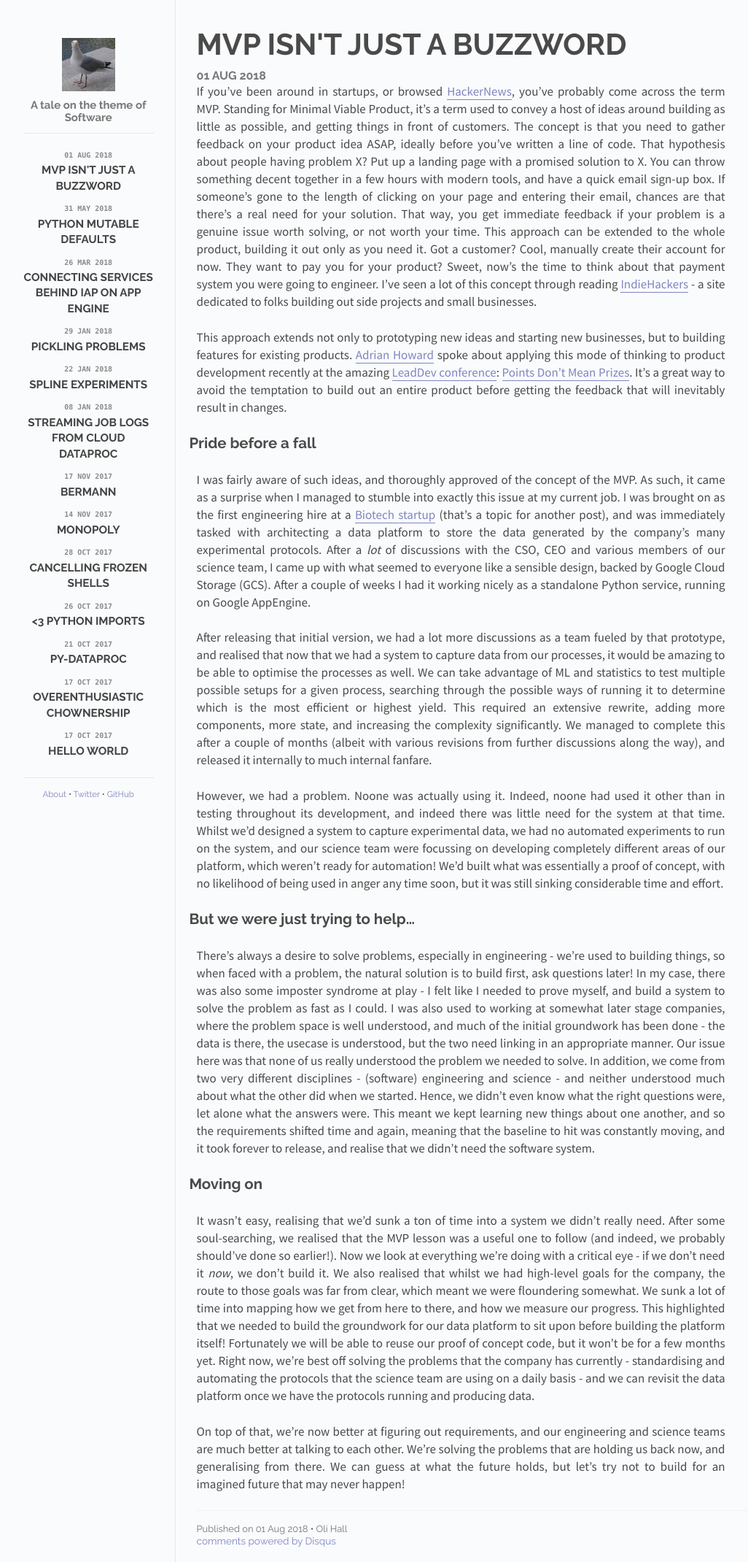
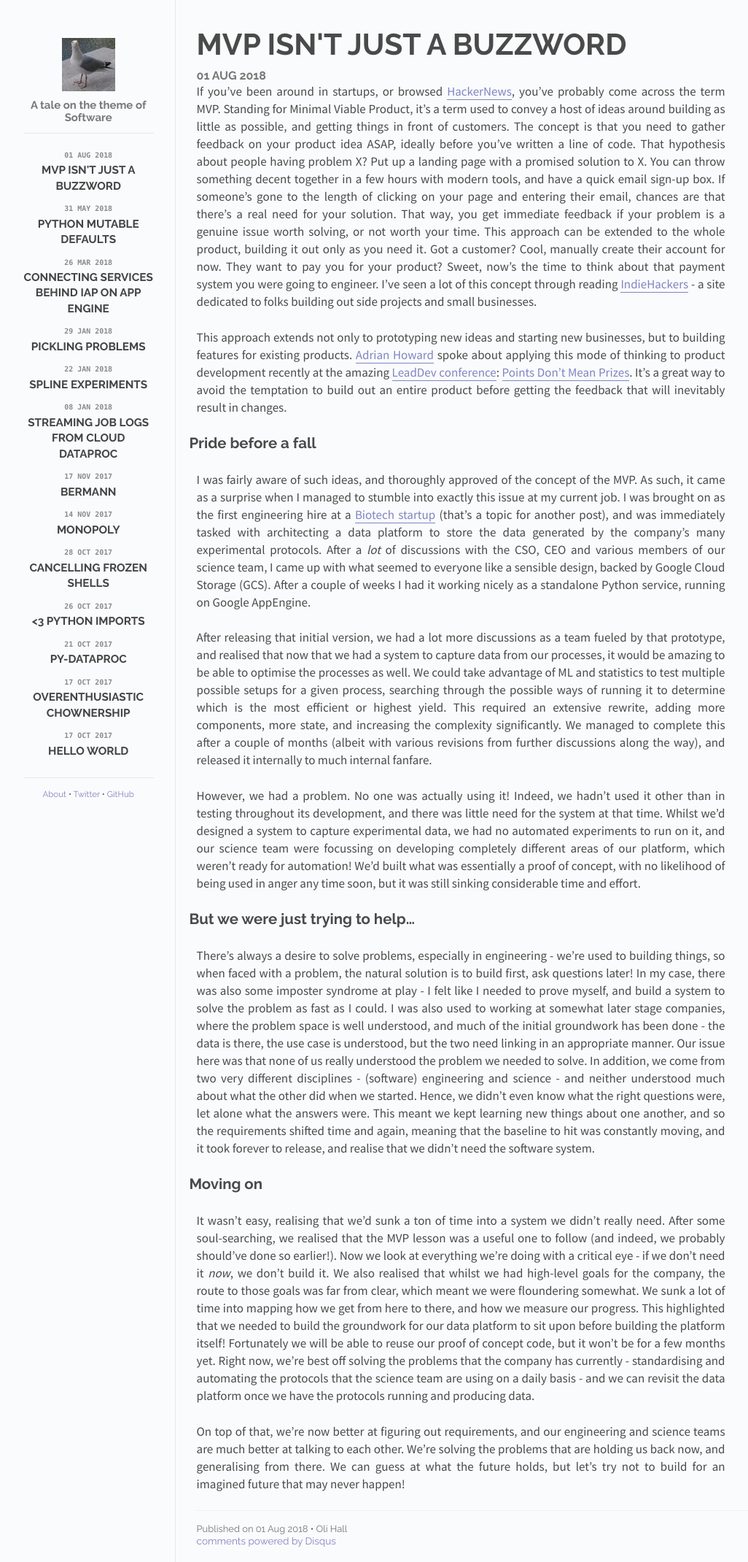
Before and after one commit to oli-hall/oli-hall.github.io, a Jekyll site: the page built from _posts/2018-08-01-mvp-isnt-just-a-buzzword.md, in a window 1280 px wide. Shown: the whole page at 73% size, without its empty margins (118-1144 px from the left). Built offline with Jekyll 4.4.1, drawn with Linux system fonts in a browser that asks for light colours; comment, search, counter and statistics services are not loaded.

Commit message:
Tweak wording and spelling for flow

```diff
--- a/_posts/2018-08-01-mvp-isnt-just-a-buzzword.md
+++ b/_posts/2018-08-01-mvp-isnt-just-a-buzzword.md
@@ -14,14 +14,13 @@ This approach extends not only to prototyping new ideas and starting new busines
 
 I was fairly aware of such ideas, and thoroughly approved of the concept of the MVP. As such, it came as a surprise when I managed to stumble into exactly this issue at my current job. I was brought on as the first engineering hire at a [Biotech startup](https://labgeni.us) (that's a topic for another post), and was immediately tasked with architecting a data platform to store the data generated by the company's many experimental protocols. After a _lot_ of discussions with the CSO, CEO and various members of our science team, I came up with what seemed to everyone like a sensible design, backed by Google Cloud Storage (GCS). After a couple of weeks I had it working nicely as a standalone Python service, running on Google AppEngine.
 
-After releasing that initial version, we had a lot more discussions as a team fueled by that prototype, and realised that now that we had a system to capture data from our processes, it would be amazing to be able to optimise the processes as well. We can take advantage of ML and statistics to test multiple possible setups for a given process, searching through the possible ways of running it to determine which is the most efficient or highest yield. This required an extensive rewrite, adding more components, more state, and increasing the complexity significantly. We managed to complete this after a couple of months (albeit with various revisions from further discussions along the way), and released it internally to much internal fanfare.
+After releasing that initial version, we had a lot more discussions as a team fueled by that prototype, and realised that now that we had a system to capture data from our processes, it would be amazing to be able to optimise the processes as well. We could take advantage of ML and statistics to test multiple possible setups for a given process, searching through the possible ways of running it to determine which is the most efficient or highest yield. This required an extensive rewrite, adding more components, more state, and increasing the complexity significantly. We managed to complete this after a couple of months (albeit with various revisions from further discussions along the way), and released it internally to much internal fanfare.
 
-However, we had a problem. Noone was actually using it. Indeed, noone had used it other than in testing throughout its development, and indeed there was little need for the system at that time. Whilst we'd designed a system to capture experimental data, we had no automated experiments to run on the system, and our science team were focussing on developing completely different areas of our platform, which weren't ready for automation! We'd built what was essentially a proof of concept, with no likelihood of being used in anger any time soon, but it was still sinking considerable time and effort.
-
+However, we had a problem. No one was actually using it! Indeed, we hadn't used it other than in testing throughout its development, and there was little need for the system at that time. Whilst we'd designed a system to capture experimental data, we had no automated experiments to run on it, and our science team were focussing on developing completely different areas of our platform, which weren't ready for automation! We'd built what was essentially a proof of concept, with no likelihood of being used in anger any time soon, but it was still sinking considerable time and effort.
 
 ## But we were just trying to help...
 
-There's always a desire to solve problems, especially in engineering - we're used to building things, so when faced with a problem, the natural solution is to build first, ask questions later! In my case, there was also some imposter syndrome at play - I felt like I needed to prove myself, and build a system to solve the problem as fast as I could. I was also used to working at somewhat later stage companies, where the problem space is well understood, and much of the initial groundwork has been done - the data is there, the usecase is understood, but the two need linking in an appropriate manner. Our issue here was that none of us really understood the problem we needed to solve. In addition, we come from two very different disciplines - (software) engineering and science - and neither understood much about what the other did when we started. Hence, we didn't even know what the right questions were, let alone what the answers were. This meant we kept learning new things about one another, and so the requirements shifted time and again, meaning that the baseline to hit was constantly moving, and it took forever to release, and realise that we didn't need the software system.
+There's always a desire to solve problems, especially in engineering - we're used to building things, so when faced with a problem, the natural solution is to build first, ask questions later! In my case, there was also some imposter syndrome at play - I felt like I needed to prove myself, and build a system to solve the problem as fast as I could. I was also used to working at somewhat later stage companies, where the problem space is well understood, and much of the initial groundwork has been done - the data is there, the use case is understood, but the two need linking in an appropriate manner. Our issue here was that none of us really understood the problem we needed to solve. In addition, we come from two very different disciplines - (software) engineering and science - and neither understood much about what the other did when we started. Hence, we didn't even know what the right questions were, let alone what the answers were. This meant we kept learning new things about one another, and so the requirements shifted time and again, meaning that the baseline to hit was constantly moving, and it took forever to release, and realise that we didn't need the software system.
 
 ## Moving on
 
```
